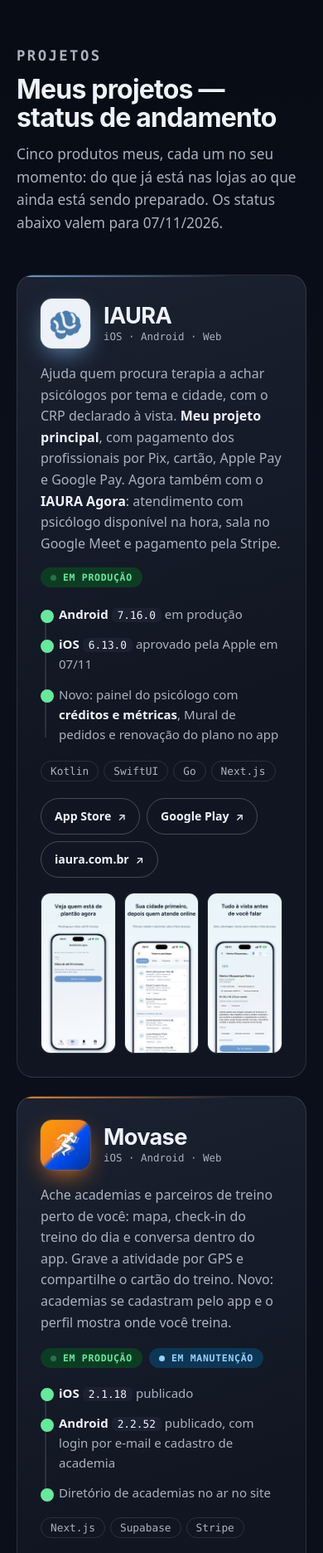
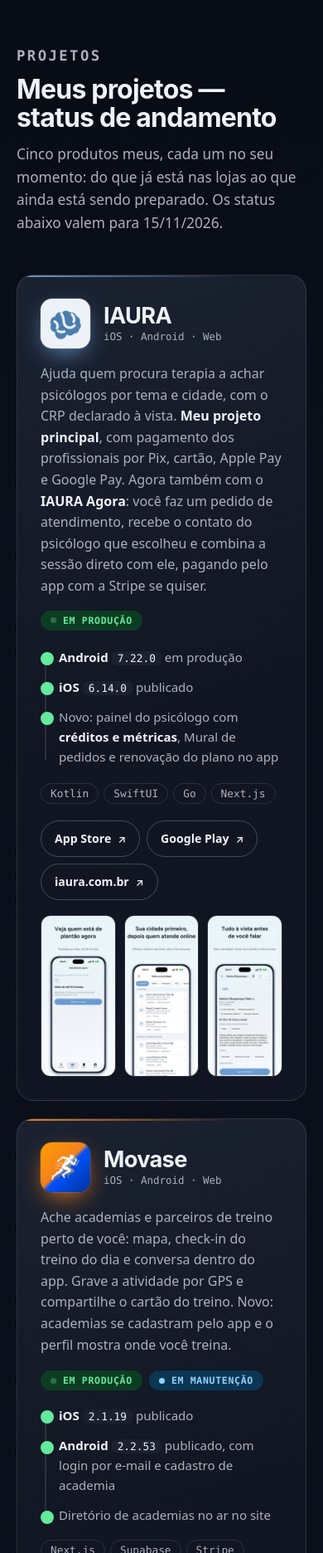
Before and after one commit to guike-zip/guike-zip.github.io, a plain HTML site: page index.html in a window 390 px wide. Shown: the part 884-2756 px from the top of the page at 83% size. Drawn offline with Linux system fonts and the light colour scheme.

Commit message:
hub: status de 15/11 — IAURA iOS 6.14.0 e Android 7.22.0, Agora sem Google Meet; Movase iOS 2.1.19 e Android 2.2.53; Blindado iPhone 2.0.2 em revisão; LashFlow 1.3.0 (20) reenviado à Apple
Co-Authored-By: Claude Opus 5.5 <noreply@anthropic.com>

```diff
--- a/index.html
+++ b/index.html
@@ -315,7 +315,7 @@ footer{padding:48px 0 56px;border-top:1px solid var(--border);background:var(--b
     <div class="sec-head rv">
       <p class="eyebrow">Projetos</p>
       <h2>Meus projetos — status de andamento</h2>
-      <p>Cinco produtos meus, cada um no seu momento: do que já está nas lojas ao que ainda está sendo preparado. Os status abaixo valem para 07/11/2026.</p>
+      <p>Cinco produtos meus, cada um no seu momento: do que já está nas lojas ao que ainda está sendo preparado. Os status abaixo valem para 15/11/2026.</p>
     </div>
 
     <ul class="cards">
@@ -327,11 +327,11 @@ footer{padding:48px 0 56px;border-top:1px solid var(--border);background:var(--b
               <div><h3>IAURA</h3><p class="plat">iOS · Android · Web</p></div>
             </div>
             <div style="height:18px"></div>
-            <p class="desc" style="margin-bottom:16px">Ajuda quem procura terapia a achar psicólogos por tema e cidade, com o CRP declarado à vista. <b>Meu projeto principal</b>, com pagamento dos profissionais por Pix, cartão, Apple Pay e Google Pay. Agora também com o <b>IAURA Agora</b>: atendimento com psicólogo disponível na hora, sala no Google Meet e pagamento pela Stripe.</p>
+            <p class="desc" style="margin-bottom:16px">Ajuda quem procura terapia a achar psicólogos por tema e cidade, com o CRP declarado à vista. <b>Meu projeto principal</b>, com pagamento dos profissionais por Pix, cartão, Apple Pay e Google Pay. Agora também com o <b>IAURA Agora</b>: você faz um pedido de atendimento, recebe o contato do psicólogo que escolheu e combina a sessão direto com ele, pagando pelo app com a Stripe se quiser.</p>
             <div class="badges" style="margin-bottom:20px"><span class="badge b-ok live">Em produção</span></div>
             <ol class="tl" style="margin-bottom:20px">
-              <li class="done"><b>Android</b> <code>7.16.0</code> em produção</li>
-              <li class="done"><b>iOS</b> <code>6.13.0</code> aprovado pela Apple em 07/11</li>
+              <li class="done"><b>Android</b> <code>7.22.0</code> em produção</li>
+              <li class="done"><b>iOS</b> <code>6.14.0</code> publicado</li>
               <li class="done">Novo: painel do psicólogo com <b>créditos e métricas</b>, Mural de pedidos e renovação do plano no app</li>
             </ol>
             <div class="stack" style="margin-bottom:20px"><span class="chip">Kotlin</span><span class="chip">SwiftUI</span><span class="chip">Go</span><span class="chip">Next.js</span></div>
@@ -360,8 +360,8 @@ footer{padding:48px 0 56px;border-top:1px solid var(--border);background:var(--b
           <p class="desc">Ache academias e parceiros de treino perto de você: mapa, check-in do treino do dia e conversa dentro do app. Grave a atividade por GPS e compartilhe o cartão do treino. Novo: academias se cadastram pelo app e o perfil mostra onde você treina.</p>
           <div class="badges"><span class="badge b-ok live">Em produção</span><span class="badge b-info">Em manutenção</span></div>
           <ol class="tl">
-            <li class="done"><b>iOS</b> <code>2.1.18</code> publicado</li>
-            <li class="done"><b>Android</b> <code>2.2.52</code> publicado, com login por e-mail e cadastro de academia</li>
+            <li class="done"><b>iOS</b> <code>2.1.19</code> publicado</li>
+            <li class="done"><b>Android</b> <code>2.2.53</code> publicado, com login por e-mail e cadastro de academia</li>
             <li class="done">Diretório de academias no ar no site</li>
           </ol>
           <div class="stack"><span class="chip">Next.js</span><span class="chip">Supabase</span><span class="chip">Stripe</span></div>
@@ -388,7 +388,7 @@ footer{padding:48px 0 56px;border-top:1px solid var(--border);background:var(--b
           <div class="badges"><span class="badge b-info">Na loja</span><span class="badge b-warn">Beta</span></div>
           <ol class="tl">
             <li class="done"><b>Mac</b> na Mac App Store</li>
-            <li class="now"><b>iPhone</b> <code>2.0.1</code> aguardando revisão da Apple desde 23/10, beta via TestFlight</li>
+            <li class="now"><b>iPhone</b> <code>2.0.2</code> enviado à revisão da Apple em 13/11, beta via TestFlight</li>
             <li class="now"><b>Android</b> em teste fechado <code>2.0.9</code>, lista de testadores em análise na Google</li>
           </ol>
           <div class="stack"><span class="chip">Swift</span><span class="chip">SwiftUI</span><span class="chip">Kotlin</span></div>
@@ -415,7 +415,7 @@ footer{padding:48px 0 56px;border-top:1px solid var(--border);background:var(--b
           <div class="badges"><span class="badge b-warn">Beta grátis</span></div>
           <ol class="tl">
             <li class="done">Site novo no ar</li>
-            <li class="now"><b>iPhone</b> <code>1.3.0</code> em revisão na Apple; build 18 no TestFlight</li>
+            <li class="now"><b>iPhone</b> <code>1.3.0</code> reenviado à Apple em 15/11 com os ajustes pedidos na revisão; build 20 no TestFlight</li>
             <li class="now"><b>Android</b> em teste fechado na Google Play</li>
             <li>Planos via Stripe (conta própria criada), em preparação</li>
           </ol>
```
Also changed, not shown: curriculo/index.html (+1 -1 lines).
